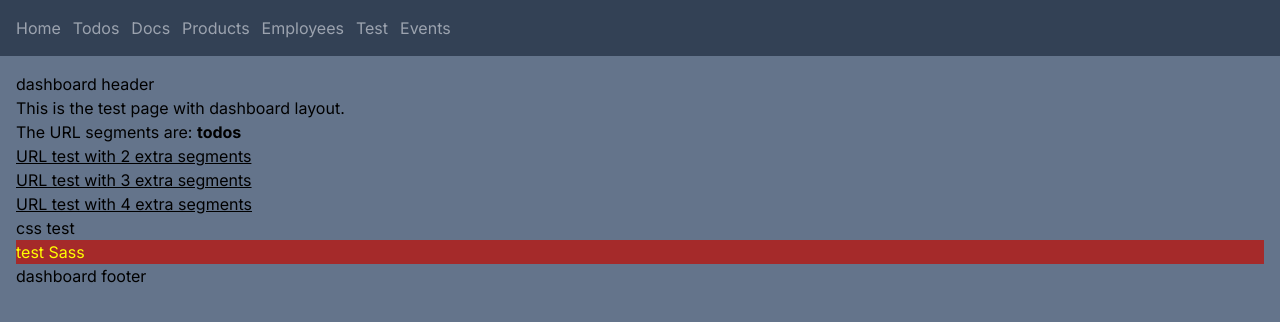
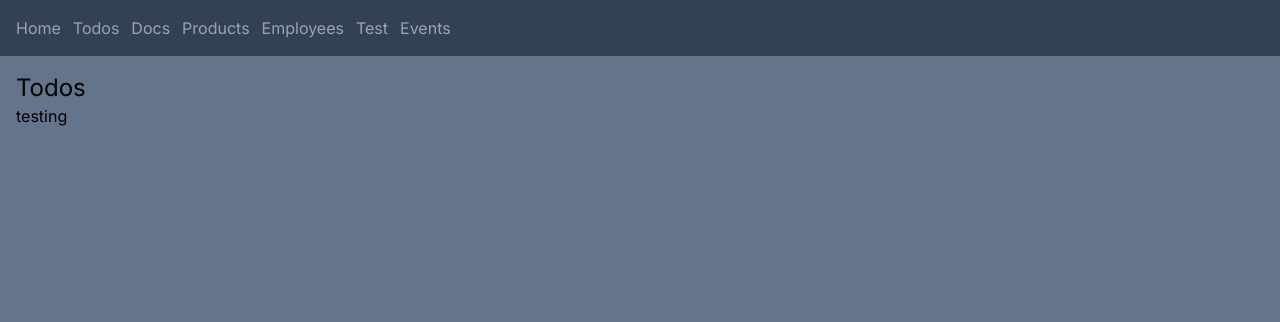
Before and after one commit to edwardtanguay/et823-nextjs-app, a Next.js app: page /todos in a window 1280 px wide. Shown: the top 322 px of the page. Built offline with nearby package versions, Linux system fonts and the light colour scheme.

Commit message:
todos in as page

```diff
--- a/app/(dashboard)/layout.tsx
+++ b/app/(dashboard)/layout.tsx
@@ -2,9 +2,7 @@
 function DashboardLayout({ children }: { children: React.ReactNode }) {
 	return (
 		<div className="bg-slate-500 h-screen p-4">
-			<div>dashboard header</div>
 			{children}
-			<div>dashboard footer</div>
 		</div>
 	);
 }
--- a/app/(dashboard)/todos/pages.tsx
+++ b/app/(dashboard)/todos/page.tsx
@@ -1,7 +1,7 @@
 const PageTodos = () => {
 	return (
 		<>
-		<h2>Todos</h2>
+		<h2 className="text-2xl">Todos</h2>
 		<p>testing</p>
 		</>
 	 );
```
